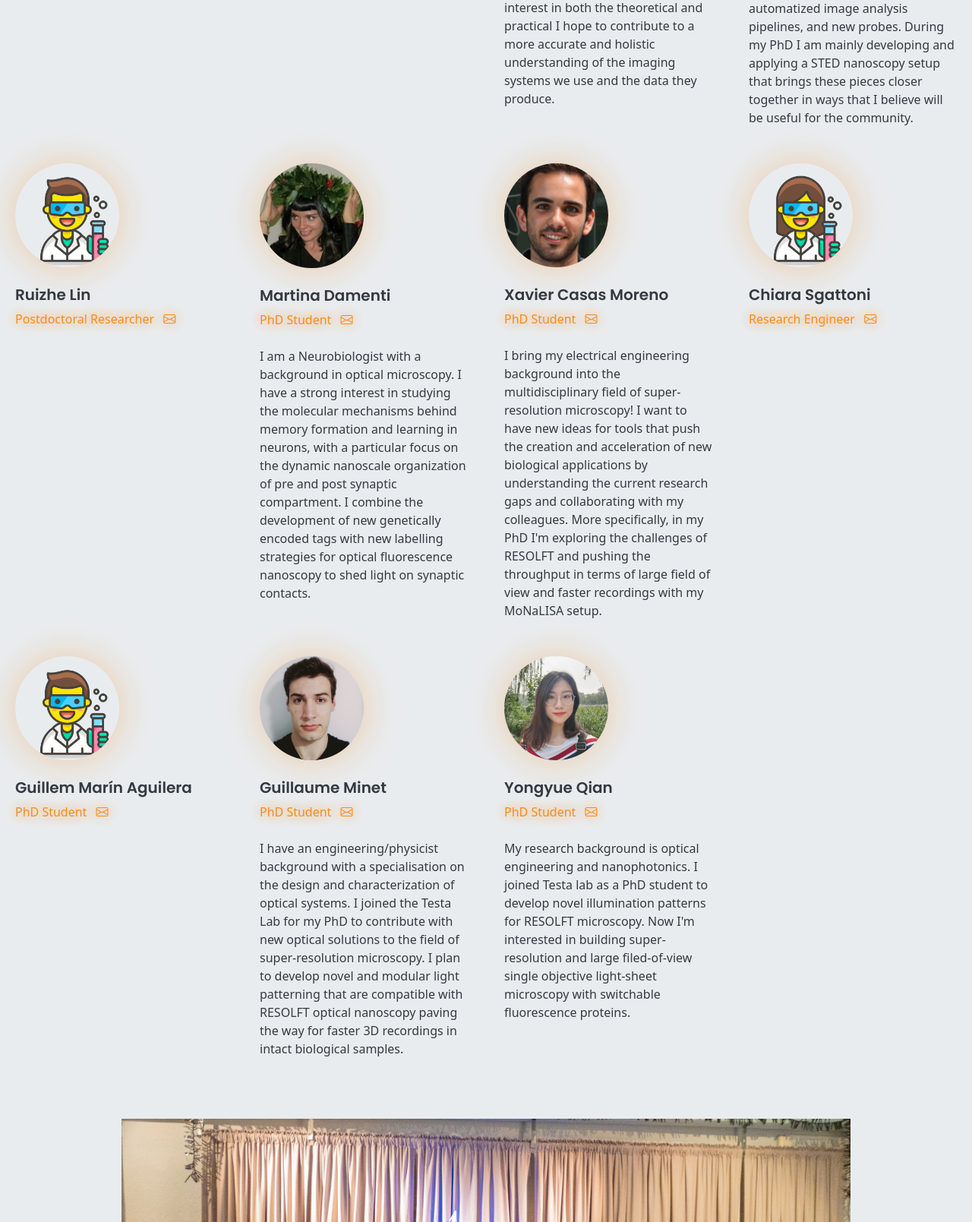
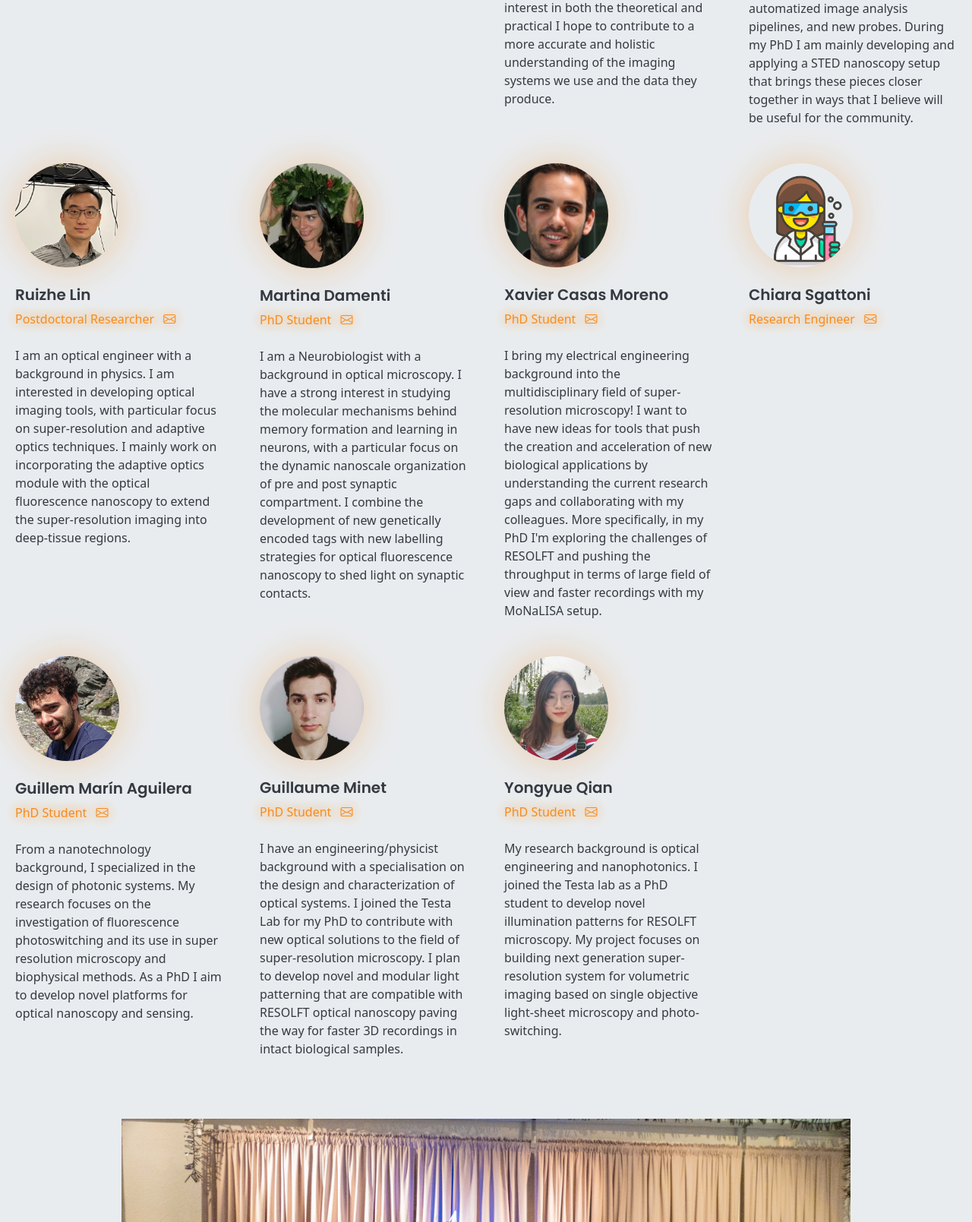
Before and after one commit to andreavolpato/testalab_website, a PHP site: page /people.php in a window 1280 px wide. Shown: the part 1301-2910 px from the top of the page at 76% size. Run offline with PHP 8.4, Linux system fonts and the light colour scheme.

Commit message:
Update team.php
Add Ruizhe and Guillem pic and bio
Fix Youngue bio

```diff
--- a/assets/people/team.php
+++ b/assets/people/team.php
@@ -78,8 +78,8 @@
         array(
             'name'      => 'Ruizhe Lin',
             'position'  => 'Postdoctoral Researcher',
-            'photo'     => 'assets/people/team/man.webp',
-            'shortbio'  => '',
+            'photo'     => 'assets/people/team/Ruizhe.jpg',
+            'shortbio'  => 'I am an optical engineer with a background in physics. I am interested in developing optical imaging tools, with particular focus on super-resolution and adaptive optics techniques. I mainly work on incorporating the adaptive optics module with the optical fluorescence nanoscopy to extend the super-resolution imaging into deep-tissue regions.',
             'email'     => 'ruizhe.lin@scilifelab.se'
         ),
         array(
@@ -108,8 +108,9 @@
         array(
             'name'      => 'Guillem Marín Aguilera',
             'position'  => 'PhD Student',
-            'photo'     => 'assets/people/team/man.webp',
-            'shortbio'  => "",
+            'photo'     => 'assets/people/team/Guillem.jpg',
+            'shortbio'  => "From a nanotechnology background, I specialized in the design of photonic systems.
+            My research focuses on the investigation of fluorescence photoswitching and its use in super resolution microscopy and biophysical methods. As a PhD I aim to develop novel platforms for optical nanoscopy and sensing.",
             'email'     => 'gmarin.aguilera@gmail.com'
         ),
         array(
@@ -123,7 +124,8 @@
             'name'      => 'Yongyue Qian',
             'position'  => 'PhD Student',
             'photo'     => 'assets/people/team/Yongyue.jpg',
-            'shortbio'  => "My research background is optical engineering and nanophotonics. I joined Testa lab as a PhD student to develop novel illumination patterns for RESOLFT microscopy. Now I'm interested in building super-resolution and large filed-of-view single objective light-sheet microscopy with switchable fluorescence proteins.",
+            'shortbio'  => "My research background is optical engineering and nanophotonics. I joined the Testa lab as a PhD student to develop novel illumination patterns for RESOLFT microscopy.
+            My project focuses on building next generation super-resolution system for volumetric imaging based on single objective light-sheet microscopy and photo-switching.",
             'email'     => 'yongyue.qian@scilifelab.se'
         ),
     );
```
Also changed, not shown: assets/people/team/Guillem.jpg (added), assets/people/team/Ruizhe.JPG (added).
